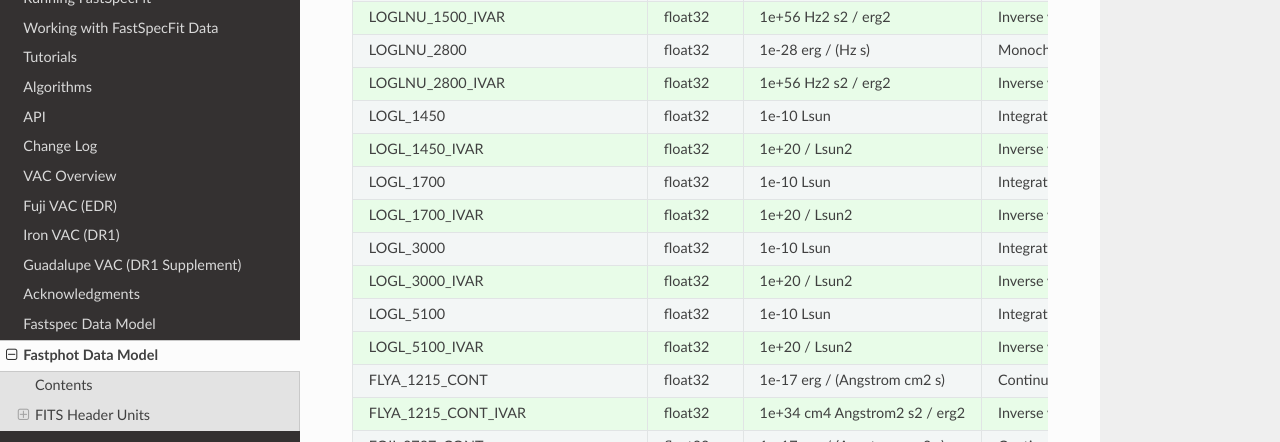
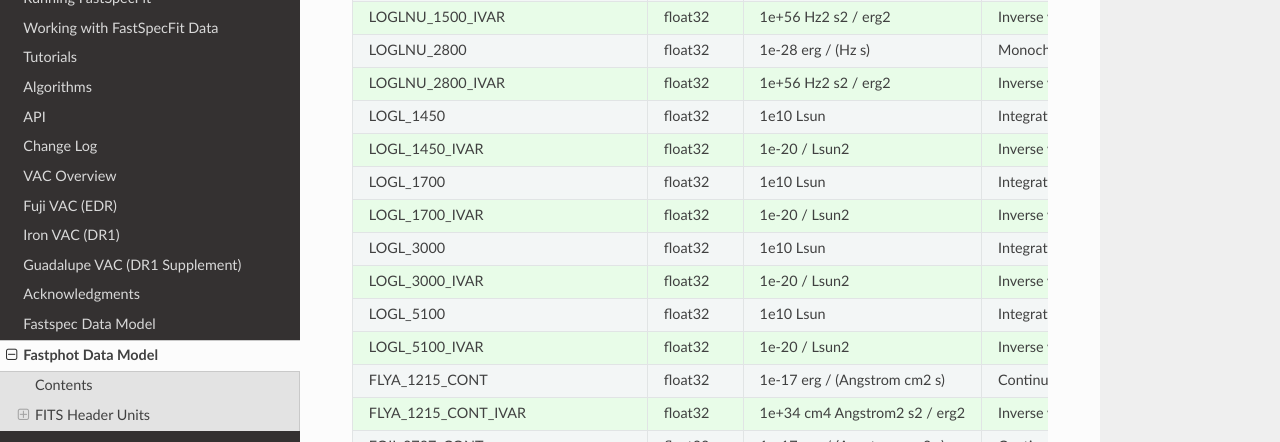
Before and after one commit to desihub/fastspecfit, a Sphinx documentation site: the page built from doc/fastphot.rst, in a window 1280 px wide and 900 px high, scrolled down 8191 px. Shown: the part 151-593 px from the top of the window. Built offline with Sphinx 7.4.7 and the Read the Docs theme 3.1.0, drawn with Linux system fonts in a browser that asks for light colours.

Commit message:
fix documentation bug reported in #234

```diff
--- a/doc/fastphot.rst
+++ b/doc/fastphot.rst
@@ -304,14 +304,14 @@ ABSMAG00_SYNTH_IVAR_TWOMASS_J      float32                      1 / mag2 Inverse
              LOGLNU_1500_IVAR      float32           1e+56 Hz2 s2 / erg2 Inverse variance in LOGLNU_1500.
                   LOGLNU_2800      float32            1e-28 erg / (Hz s) Monochromatic luminosity at 2800 A in the rest-frame.
              LOGLNU_2800_IVAR      float32           1e+56 Hz2 s2 / erg2 Inverse variance in LOGLNU_2800.
-                    LOGL_1450      float32                    1e-10 Lsun Integrated luminosity at 1450 A in the rest-frame.
-               LOGL_1450_IVAR      float32                 1e+20 / Lsun2 Inverse variance in LOGL_1450.
-                    LOGL_1700      float32                    1e-10 Lsun Integrated luminosity at 1700 A in the rest-frame.
-               LOGL_1700_IVAR      float32                 1e+20 / Lsun2 Inverse variance in LOGL_1700.
-                    LOGL_3000      float32                    1e-10 Lsun Integrated luminosity at 3000 A in the rest-frame.
-               LOGL_3000_IVAR      float32                 1e+20 / Lsun2 Inverse variance in LOGL_3000.
-                    LOGL_5100      float32                    1e-10 Lsun Integrated luminosity at 5100 A in the rest-frame.
-               LOGL_5100_IVAR      float32                 1e+20 / Lsun2 Inverse variance in LOGL_5100.
+                    LOGL_1450      float32                     1e10 Lsun Integrated luminosity at 1450 A in the rest-frame.
+               LOGL_1450_IVAR      float32                 1e-20 / Lsun2 Inverse variance in LOGL_1450.
+                    LOGL_1700      float32                     1e10 Lsun Integrated luminosity at 1700 A in the rest-frame.
+               LOGL_1700_IVAR      float32                 1e-20 / Lsun2 Inverse variance in LOGL_1700.
+                    LOGL_3000      float32                     1e10 Lsun Integrated luminosity at 3000 A in the rest-frame.
+               LOGL_3000_IVAR      float32                 1e-20 / Lsun2 Inverse variance in LOGL_3000.
+                    LOGL_5100      float32                     1e10 Lsun Integrated luminosity at 5100 A in the rest-frame.
+               LOGL_5100_IVAR      float32                 1e-20 / Lsun2 Inverse variance in LOGL_5100.
                FLYA_1215_CONT      float32  1e-17 erg / (Angstrom cm2 s) Continuum flux at 1215.67 A in the rest-frame.
           FLYA_1215_CONT_IVAR      float32 1e+34 cm4 Angstrom2 s2 / erg2 Inverse variance in FLYA_1215_CONT.
                FOII_3727_CONT      float32  1e-17 erg / (Angstrom cm2 s) Continuum flux at 3728.483 A in the rest-frame.
```
Also changed, not shown: doc/fastspec.rst (+8 -8 lines).
